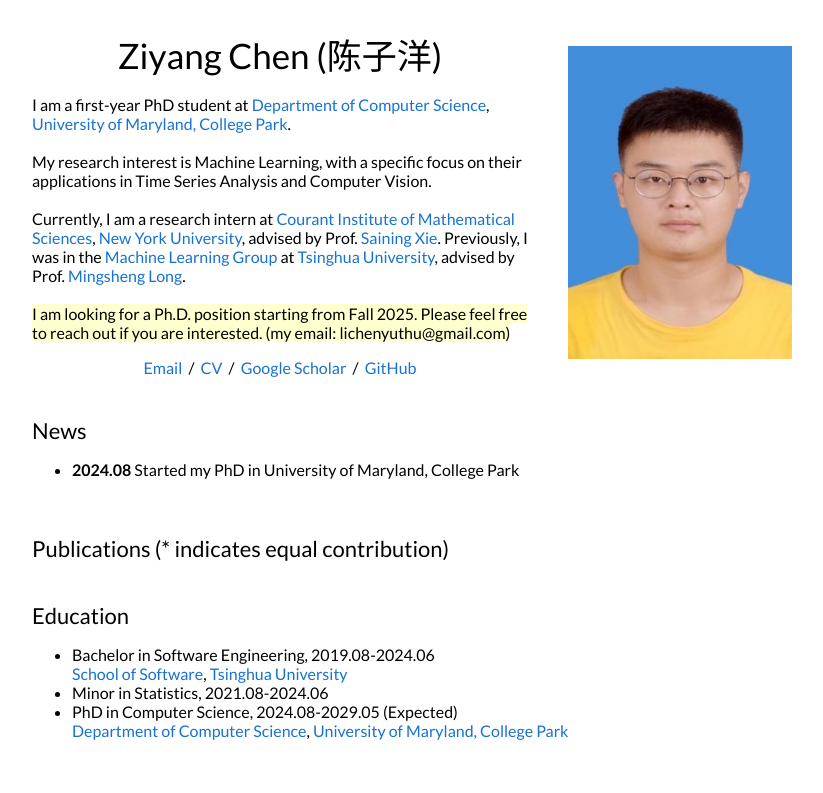
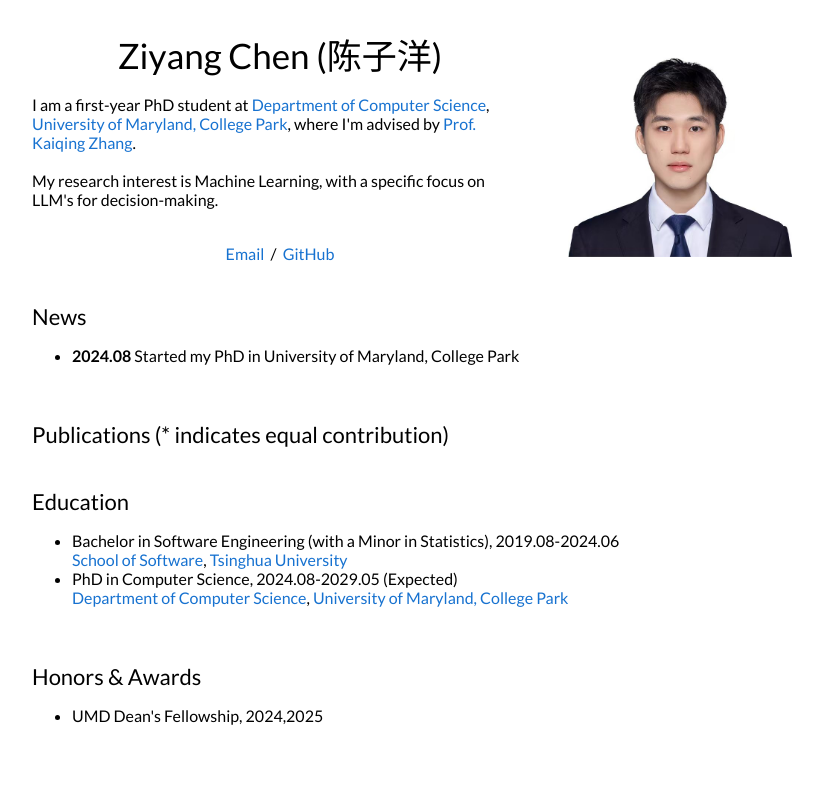
Before and after one commit to Elrond1701/Elrond1701.github.io, a plain HTML site: page index.html in a window 1280 px wide. Shown: the top 793 px of the page, without its empty margins (228-1051 px from the left). Drawn offline with Linux system fonts and the light colour scheme.

```diff
--- a/index.html
+++ b/index.html
@@ -95,28 +95,23 @@
                 <name>Ziyang Chen (陈子洋)</name>
               </p>
               <p>
-                I am a first-year PhD student at <a href="https://www.cs.umd.edu">Department of Computer Science</a>, <a href="https://umd.edu">University of Maryland, College Park</a>.
+                I am a first-year PhD student at <a href="https://www.cs.umd.edu">Department of Computer Science</a>, <a href="https://umd.edu">University of Maryland, College Park</a>, where I'm advised by <a href="https://kzhang66.github.io">Prof. Kaiqing Zhang</a>.
                 <br>
                 <br>
-                My research interest is Machine Learning, with a specific focus on their applications in Time Series Analysis and Computer Vision.
+                My research interest is Machine Learning, with a specific focus on LLM's for decision-making.
                 <br>
                 <br>
-                Currently, I am a research intern at <a href="https://cims.nyu.edu/dynamic/">Courant Institute of Mathematical Sciences</a>, <a href="https://www.nyu.edu/">New York University</a>, advised by Prof. <a href="https://www.sainingxie.com/">Saining Xie</a>. Previously, I was in the <a href="https://thuml.ai/">Machine Learning Group</a> at <a href="https://www.tsinghua.edu.cn/en/">Tsinghua University</a>, advised by Prof. <a href="http://ise.thss.tsinghua.edu.cn/~mlong/">Mingsheng Long</a>.
-                <br>
-                <br>
-                <!-- looking for phd in 2025 fall (in red) -->
-                <span class="highlight">I am looking for a Ph.D. position starting from Fall 2025. Please feel free to reach out if you are interested. (my email: lichenyuthu@gmail.com)</span>
               </p>
               <p align=center>
-                <a href="mailto:lichenyu20@mails.tsinghua.edu.cn"> Email </a> &nbsp/&nbsp
-                <a href="CV.pdf"> CV </a> &nbsp/&nbsp
-                <a href="https://scholar.google.com/citations?user=Ul5hyswAAAAJ&hl=en"> Google Scholar </a> &nbsp/&nbsp
-                <a href="https://github.com/lichenyu20"> GitHub </a>
+                <a href="mailto:zy7chen@umd.edu"> Email </a> &nbsp/&nbsp
+                <!-- <a href="CV.pdf"> CV </a> &nbsp/&nbsp -->
+                <!-- <a href="https://scholar.google.com/citations?user=Ul5hyswAAAAJ&hl=en"> Google Scholar </a> &nbsp/&nbsp -->
+                <a href="https://github.com/elrond1701"> GitHub </a>
 
               </p>
             </td>
             <td width="33%">
-              <img src="photo.jpg" style="width: 100%;">
+              <img src="avatar.jpg" style="width: 100%;">
             </td>
           </tr>
         </table>
@@ -198,10 +193,9 @@
             <td width="60%" valign="middle">
               <heading>Education</heading>
               <ul>
-                <li> Bachelor in Software Engineering, 2019.08-2024.06 <br>
+                <li> Bachelor in Software Engineering (with a Minor in Statistics), 2019.08-2024.06 <br>
                   <a href="https://www.thss.tsinghua.edu.cn/en/">School of Software</a>, <a href="https://www.tsinghua.edu.cn/en/">Tsinghua University</a> <br>
                 </li>
-                <li> Minor in Statistics, 2021.08-2024.06</li>
                 <li> PhD in Computer Science, 2024.08-2029.05 (Expected) <br>
                     <a href="https://www.cs.umd.edu">Department of Computer Science</a>, <a href="https://umd.edu">University of Maryland, College Park</a> <br>
                   </li>
@@ -242,8 +236,8 @@
     </tr>
 
   </table>
-  <div class="map-container">
-    <a href='https://clustrmaps.com/site/1bxya'  title='Visit tracker'><img src='http://clustrmaps.com/map_v2.png?cl=ffffff&w=455&t=tt&d=zKpg4fVixoKRpH_RfCBLEsBmy0i1c381O8v8OEW96UY&co=2d78ad&ct=ffffff'/></a>
+  <!-- <div class="map-container">
+    <a href='https://clustrmaps.com/site/1bxya'  title='Visit tracker'><img src='http://clustrmaps.com/map_v2.png?cl=ffffff&w=455&t=tt&d=zKpg4fVixoKRpH_RfCBLEsBmy0i1c381O8v8OEW96UY&co=2d78ad&ct=ffffff'/></a> -->
 </div>
 </body>
 
```
Also changed, not shown: avatar.jpg (added), figures/Timer.png (deleted), photo.jpg (deleted), 2 other files.
